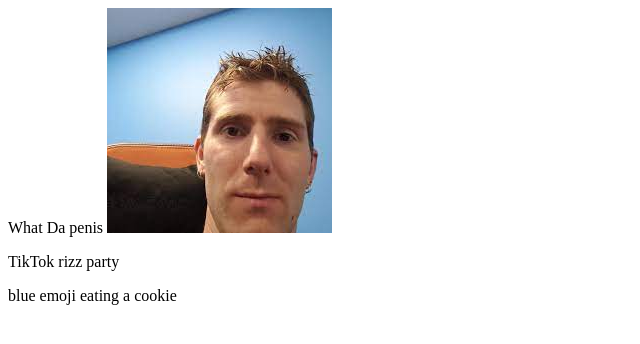
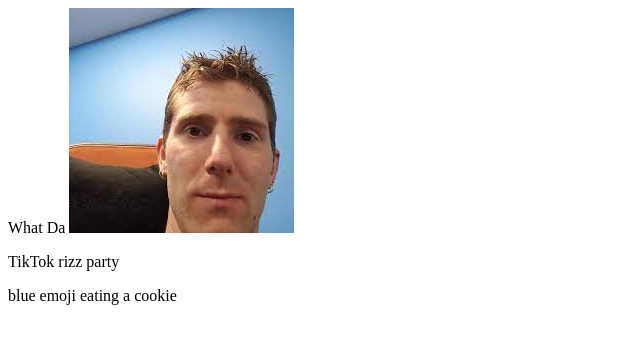
Before and after one commit to JoseRamirez100/Erm, a plain HTML site: page index.html in a window 1280 px wide. Shown: the whole page, without its empty margins (0-640 px from the left). Drawn offline with Linux system fonts and the light colour scheme.

Commit message:
Update index.html

```diff
--- a/index.html
+++ b/index.html
@@ -5,7 +5,6 @@
 
 </head>
 <body>
-penis
 </body>
 
 <img src="asdf.jpg">
```
